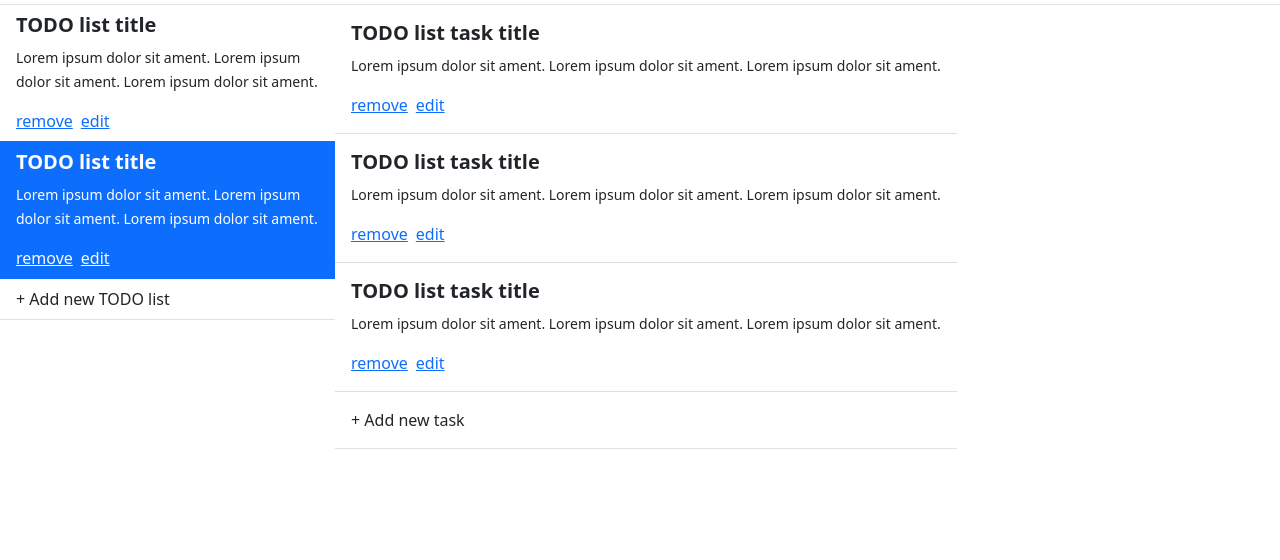
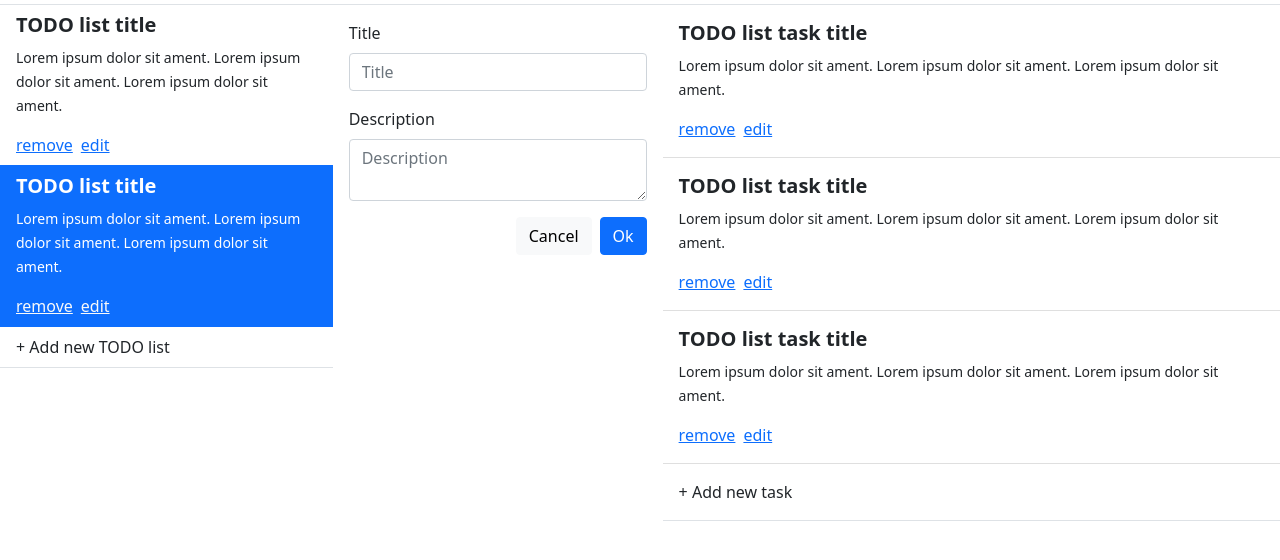
Before and after one commit to dennisshevtsov/bootstrap-todo-sample, a website: page index.html in a window 1280 px wide. Shown: the part 60-620 px from the top of the page. Drawn offline with nearby package versions, Linux system fonts and the light colour scheme.

Commit message:
add form

```diff
--- a/index.html
+++ b/index.html
@@ -47,6 +47,26 @@
         </a>
       </div>
     </div>
+    <div class="m-3" style="width: 300px;">
+      <form>
+        <div class="mb-3">
+          <label for="txtTitle" class="form-label">Title</label>
+          <input id="txtTitle" class="form-control" type="text" placeholder="Title">
+        </div>
+        <div class="mb-3">
+          <label for="txtDescription" class="form-label">Description</label>
+          <textarea id="txtDescription" class="form-control" type="text" placeholder="Description"></textarea>
+        </div>
+        <div class="d-grid gap-2 d-md-flex justify-content-md-end">
+          <button type="button" class="btn btn-light">
+            <span>Cancel</span>
+          </button>
+          <button type="submit" class="btn btn-primary">
+            <span>Ok</span>
+          </button>
+        </div>
+      </form>
+    </div>
     <div>
       <div class="list-group list-group-flush border-bottom">
         <div class="list-group-item list-group-item-action py-3">
```
